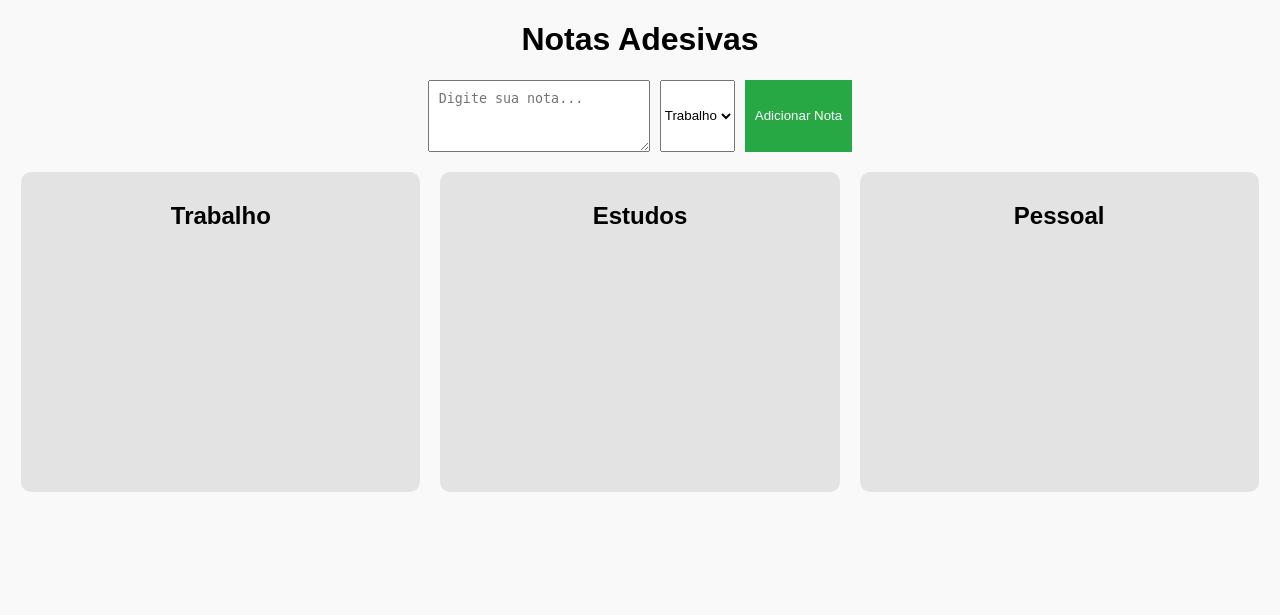
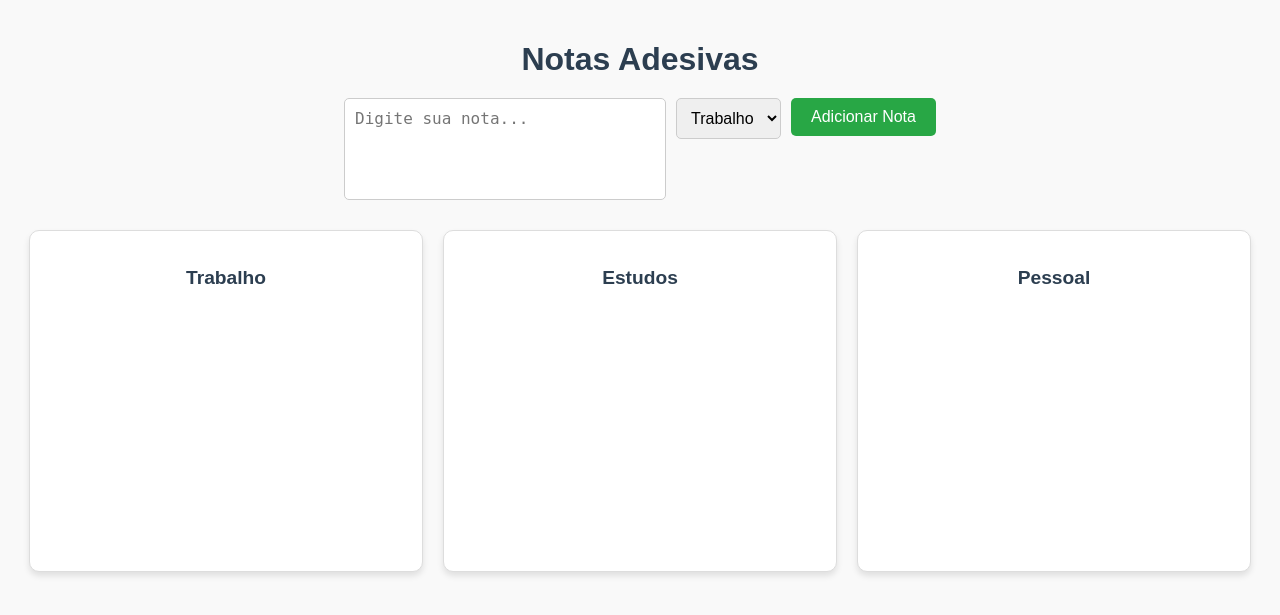
Before and after one commit to Rosicre/StickNotesApp, a Flask app: page / in a window 1280 px wide. Shown: the top 615 px of the page. Run offline with Flask 3, Linux system fonts and the light colour scheme; data that the repository does not hold is empty; parts of the project's set-up code (start-up, migrations or seed data) failed here and were passed over.

Commit message:
chore: ajusta estilos CSS para melhorar a interface

```diff
--- a/static/css/styles.css
+++ b/static/css/styles.css
@@ -1,77 +1,176 @@
+/* Estilo geral */
 body {
-  font-family: Arial, sans-serif;
+  font-family: "Arial", sans-serif;
   background-color: #f9f9f9;
+  color: #333;
   text-align: center;
+  margin: 0;
+  padding: 20px;
 }
 
+h1 {
+  font-size: 2rem;
+  color: #2c3e50;
+  margin-bottom: 20px;
+}
+
+/* Container de entrada */
 .input-container {
   display: flex;
   justify-content: center;
+  align-items: flex-start;
   gap: 10px;
-  margin-bottom: 20px;
+  margin-bottom: 30px;
 }
 
 textarea {
-  width: 200px;
-  height: 50px;
+  width: 300px;
+  height: 80px;
   padding: 10px;
+  border: 1px solid #ccc;
+  border-radius: 5px;
+  resize: none;
+  font-size: 1rem;
+  transition: border-color 0.3s ease;
+}
+
+textarea:focus {
+  border-color: #28a745;
+  outline: none;
+}
+
+select {
+  padding: 10px;
+  font-size: 1rem;
+  border: 1px solid #ccc;
+  border-radius: 5px;
+  transition: border-color 0.3s ease;
+}
+
+select:focus {
+  border-color: #28a745;
+  outline: none;
 }
 
 button {
-  padding: 10px;
+  padding: 10px 20px;
+  font-size: 1rem;
   background-color: #28a745;
   color: white;
   border: none;
+  border-radius: 5px;
   cursor: pointer;
+  transition: background-color 0.3s ease;
 }
 
 button:hover {
   background-color: #218838;
 }
 
+button:active {
+  background-color: #1e7e34;
+}
+
+/* Container principal */
 .container {
   display: flex;
   justify-content: center;
   gap: 20px;
+  flex-wrap: wrap; /* Permite que os cards se ajustem em telas menores */
 }
 
 .tick {
-  width: 30%;
+  width: calc(30% - 20px);
   min-height: 300px;
-  background: #e3e3e3;
+  background: #ffffff;
+  border: 1px solid #ddd;
   border-radius: 10px;
-  padding: 10px;
+  box-shadow: 0 4px 6px rgba(0, 0, 0, 0.1);
+  padding: 20px;
   position: relative;
+  transition: transform 0.3s ease, box-shadow 0.3s ease;
+}
+
+.tick:hover {
+  transform: translateY(-5px);
+  box-shadow: 0 6px 12px rgba(0, 0, 0, 0.15);
 }
 
 .tick h2 {
-  text-align: center;
+  font-size: 1.2rem;
+  color: #2c3e50;
+  margin-bottom: 15px;
 }
 
 .note-list {
   min-height: 200px;
   padding: 10px;
+  overflow-y: auto; /* Adiciona rolagem se houver muitas notas */
 }
 
+/* Notas */
 .note {
-  background-color: yellow;
+  background-color: #ffeb3b;
   padding: 10px;
   margin-top: 10px;
   border-radius: 5px;
   cursor: grab;
   position: relative;
+  box-shadow: 0 2px 4px rgba(0, 0, 0, 0.1);
+  transition: transform 0.2s ease, box-shadow 0.2s ease;
 }
 
 .note:active {
   cursor: grabbing;
+  transform: scale(0.98);
 }
 
+.note p {
+  font-size: 0.9rem;
+  margin: 0;
+}
+
+/* Botão de exclusão */
 .delete-btn {
   position: absolute;
   top: 5px;
   right: 5px;
-  background: red;
+  background: #e74c3c;
   color: white;
   border: none;
+  border-radius: 50%;
+  width: 20px;
+  height: 20px;
+  font-size: 0.8rem;
+  display: flex;
+  align-items: center;
+  justify-content: center;
   cursor: pointer;
+  transition: background-color 0.3s ease;
 }
+
+.delete-btn:hover {
+  background: #c0392b;
+}
+
+/* Responsividade */
+@media (max-width: 1200px) {
+  .tick {
+    width: calc(45% - 20px);
+  }
+}
+
+@media (max-width: 768px) {
+  .tick {
+    width: 100%;
+  }
+
+  .input-container {
+    flex-direction: column;
+    gap: 15px;
+  }
+
+  textarea {
+    width: 100%;
+  }
+}
```
